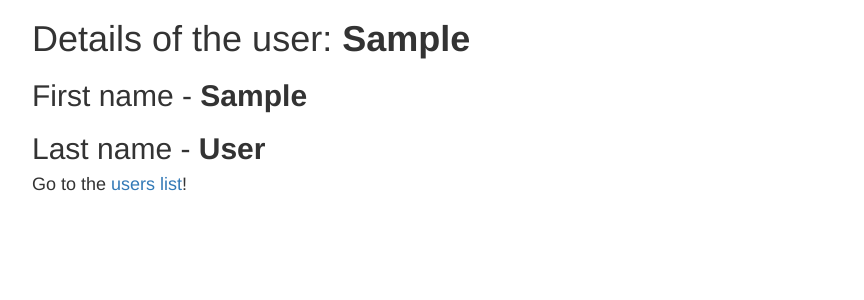
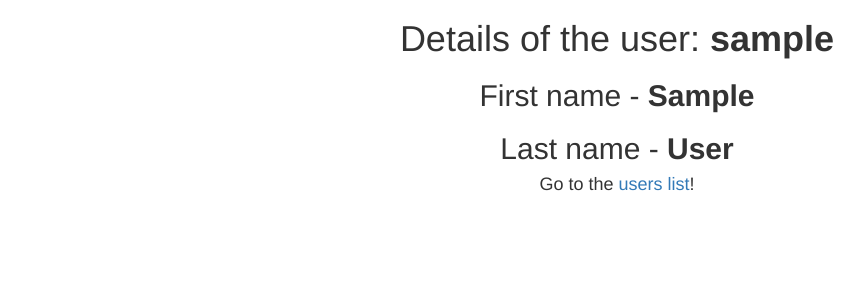
Before and after one commit to ScienceAndIT/simple-crm, a Django app: template templates/crm_app/user_details.html in a window 1280 px wide. Shown: the part 51-351 px from the top of the page, without its empty margins (23-887 px from the left). Run offline with Django 3.2, Linux system fonts and the light colour scheme; the template is opened without the code that fills it: values that come from a table or form of the project are taken from there, others are empty; the visitor is signed in with stand-in values (Sample User, id 1); data comes from the database, SQL or seed files in the repository; some libraries are stand-ins or nearby versions.

Commit message:
Centering text in details

```diff
--- a/templates/crm_app/company_details.html
+++ b/templates/crm_app/company_details.html
@@ -4,7 +4,7 @@
 
 {% block content %}
 <div class="container">
-    <div class="row text-justify">
+    <div class="row text-center">
             <h1>Details of the company: <b>{{ my_company.name }}</b></h1>
             <h2>Owner - <b>{{ my_company.owner }}</b> </h2>
             <h2>Sector - <b>{{ my_company.sector }}</b></h2>
--- a/templates/crm_app/user_details.html
+++ b/templates/crm_app/user_details.html
@@ -4,8 +4,8 @@
 
 {% block content %}
 <div class="container">
-    <div class="row text-justify">
-            <h1>Details of the user: <b>{{ my_user.first_name }}</b></h1>
+    <div class="row text-center">
+            <h1>Details of the user: <b>{{ my_user.username }}</b></h1>
             <h2>First name - <b>{{ my_user.first_name }}</b> </h2>
             <h2>Last name - <b>{{ my_user.last_name }}</b></h2>
             <h4>Go to the <a href="{% url 'users_view' %}">users list</a>!</h4>
```
